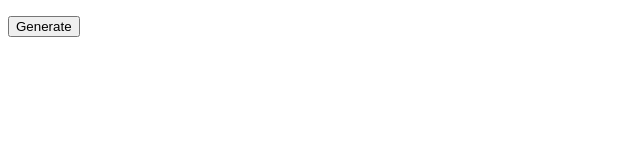
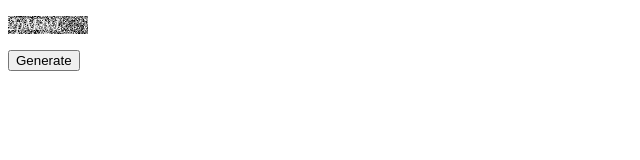
Before and after one commit to Krishnakumar-58/Internship, a website: page JavaScript/15th_6jul_Captcha.html in a window 1280 px wide. Both pictures are taken after a click on the button "Generate". Shown: the whole page, without its empty margins (0-640 px from the left). Drawn offline with Linux system fonts and the light colour scheme.

Commit message:
captcha done

```diff
--- a/JavaScript/15th_6jul_Captcha.html
+++ b/JavaScript/15th_6jul_Captcha.html
@@ -1,31 +1,43 @@
 <!DOCTYPE html>
 <html lang="en">
+
 <head>
-    <title>captcha code</title>
+    <meta charset="UTF-8">
+    <meta name="viewport" content="width=device-width, initial-scale=1.0">
+    <title>Capture</title>
+    <style>
+        #t1 {
+            background-image: url(DOM/image/image.png);
+            width: 80px;
+            color: whitesmoke;
+        }
+    </style>
     <script>
-        function getrandom(min,max)
-        {
-            var a=Math.random();
-            var b=a*(max-min)+min;
-            b=parseInt(b)
+        function getrandom(min, max) {
+            var a = Math.random();
+            var b = a * (max - min) + min;
+            b = parseInt(b);
             return b;
         }
-        function generate()
-        {
-            var a = getrandom(0,9);
-            var b = String.fromCharCode(getrandom(97,122))
-            var c = String.fromCharCode(getrandom(65,90))
-            var d = getrandom(0,9);
-            var e = String.fromCharCode(getrandom(97,122))
-            var f = String.fromCharCode(getrandom(65,90))
-            var code = a+b+c+d+e+f;
-            document.getElementById("t1").innerHTML=code;
-            document.getElementById("t1").style.fontStyle="italic";
+        function generate() {
+            var a = getrandom(1, 9);
+            var b = String.fromCharCode(getrandom(97, 122))
+            var c = String.fromCharCode(getrandom(65, 90))
+            var d = getrandom(1, 9);
+            var e = String.fromCharCode(getrandom(97, 122))
+            var f = String.fromCharCode(getrandom(65, 90))
+            var code = a + b + c + d + e + f;
+
+            document.getElementById("t1").innerHTML = code;
+            document.getElementById("t1").style.fontStyle = "italic";
         }
+
     </script>
 </head>
+
 <body>
     <p id="t1"></p>
-    <button onclick"generate()">Generate</button>
+    <button onclick="generate()">Generate</button>
 </body>
+
 </html>
```
Also changed, not shown: JavaScript/DOM/image/image.png (added).
